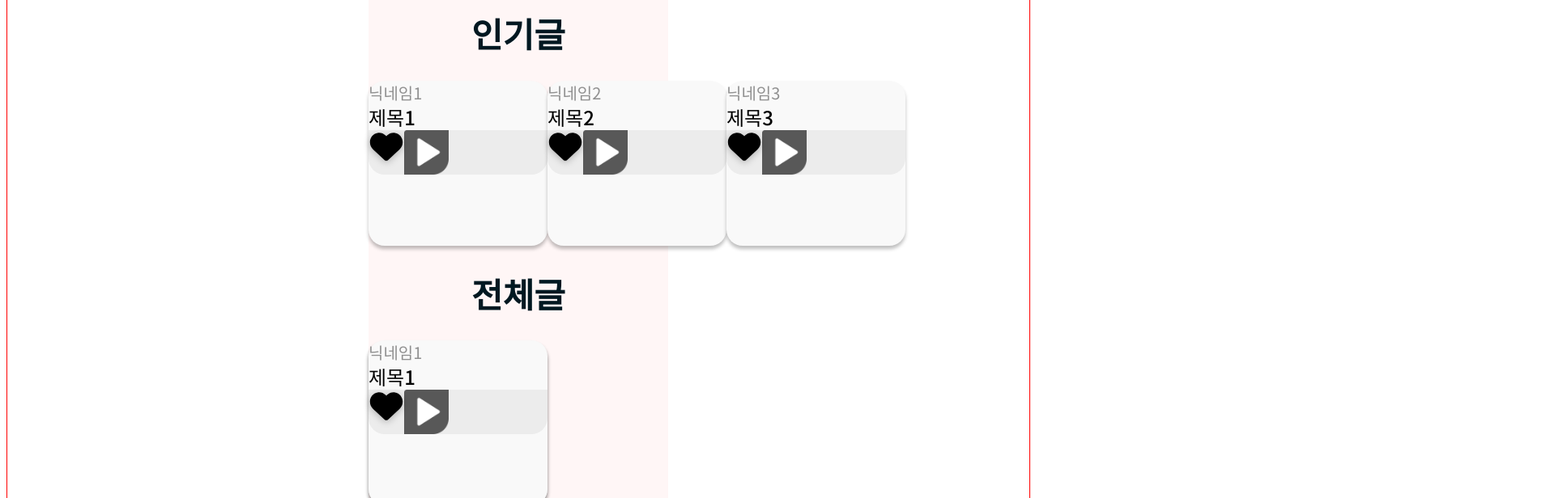
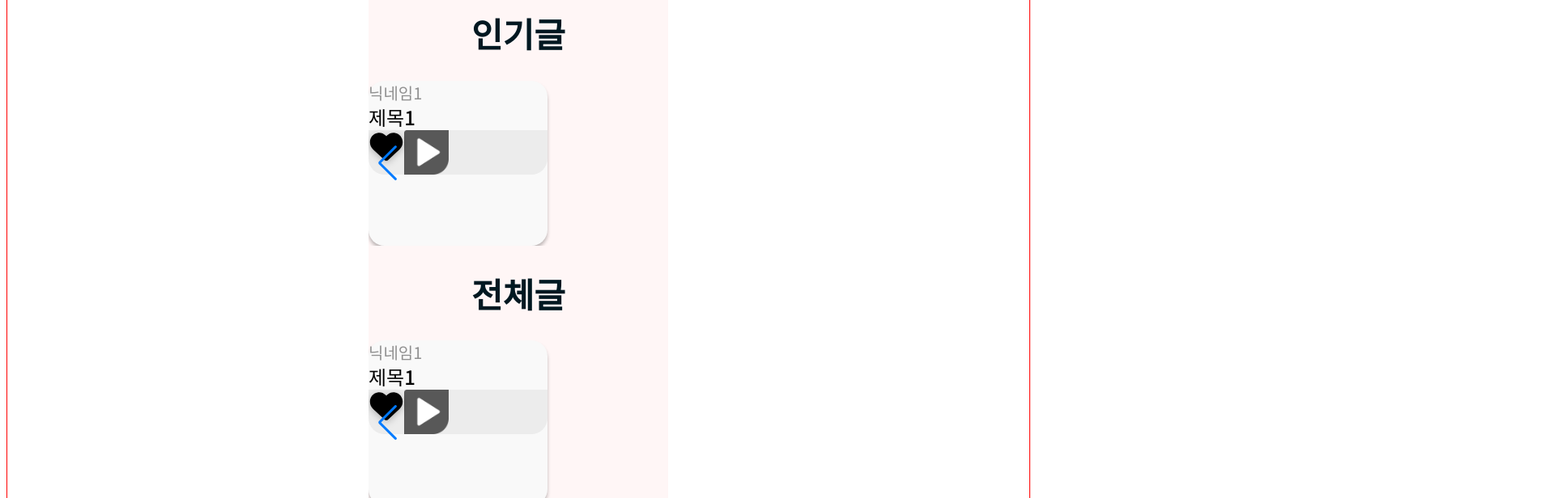
Before and after one commit to yunssup/MalMalMal_FE, a React (Vite) app: page /mainsns in a window 1280 px wide. Shown: the part 120-736 px from the top of the page at 81% size, 1920 px wide, since content can reach past the window. Built offline with nearby package versions, Linux system fonts and the light colour scheme; a small style sheet from the web is missing.

Commit message:
mainsns swiper 수정

```diff
--- a/src/component/Mainsns.jsx
+++ b/src/component/Mainsns.jsx
@@ -3,6 +3,13 @@ import styled, { css } from "styled-components"; // ThemeProvider import 추가
 import Footer from "../base/Footer";
 import { FontAwesomeIcon } from "@fortawesome/react-fontawesome";
 import { faHeart } from "@fortawesome/free-solid-svg-icons";
+import { Navigation, Pagination, Scrollbar, A11y } from "swiper/modules";
+import { Swiper, SwiperSlide } from "swiper/react";
+
+import "swiper/css";
+import "swiper/css/navigation";
+import "swiper/css/pagination";
+import "swiper/css/scrollbar";
 
 const Container = styled.div`
   display: flex;
@@ -173,23 +180,16 @@ export default function Click() {
       </Top>
       <Title>인기글</Title>
       <BestMain>
-        {/* mainPostsData 배열을 매핑합니다. */}
+        <Swiper
+          modules={[Navigation, Pagination, Scrollbar, A11y]}
+          navigation
+          pagination={{ clickable: true }}
+          loop={true}
+        >
+          {/* mainPostsData 배열을 매핑하여 전체글 포스트 생성 */}
           {mainPostsData.map((data, index) => (
-          <MainPost key={index}>
-            <Name>{data.name}</Name>
-            <Text>{data.title}</Text>
-            <Bar>
-              <StyledFontAwesomeIcon icon={faHeart} />
-              <Image src="/재생.png" alt="버튼 이미지" />
-            </Bar>
-          </MainPost>
-        ))}
-      </BestMain>{" "}
-      <Title>전체글</Title>
+            <SwiperSlide key={index}>
               <MainPost>
-        {/* mainPostsData 배열을 매핑합니다. */}
-        {mainPostsData.map((data, index) => (
-          <MainPost key={index}>
                 <Name1>{data.name}</Name1>
                 <Text1>{data.title}</Text1>
                 <Bar1>
@@ -197,8 +197,32 @@ export default function Click() {
                   <Image1 src="/재생.png" alt="버튼 이미지" />
                 </Bar1>
               </MainPost>
-        ))}{" "}
+            </SwiperSlide>
+          ))}
+        </Swiper>{" "}
+      </BestMain>{" "}
+      <Title>전체글</Title>
+      {/* Swiper 컴포넌트 사용 */}
+      <Swiper
+        modules={[Navigation, Pagination, Scrollbar, A11y]}
+        navigation
+        pagination={{ clickable: true }}
+        loop={true}
+      >
+        {/* mainPostsData 배열을 매핑하여 전체글 포스트 생성 */}
+        {mainPostsData.map((data, index) => (
+          <SwiperSlide key={index}>
+            <MainPost>
+              <Name1>{data.name}</Name1>
+              <Text1>{data.title}</Text1>
+              <Bar1>
+                <StyledFontAwesomeIcon1 icon={faHeart} />
+                <Image1 src="/재생.png" alt="버튼 이미지" />
+              </Bar1>
             </MainPost>
+          </SwiperSlide>
+        ))}
+      </Swiper>
       <Footer />
     </Container>
   );
```
Lines whose indentation alone changed are shown as unchanged.
